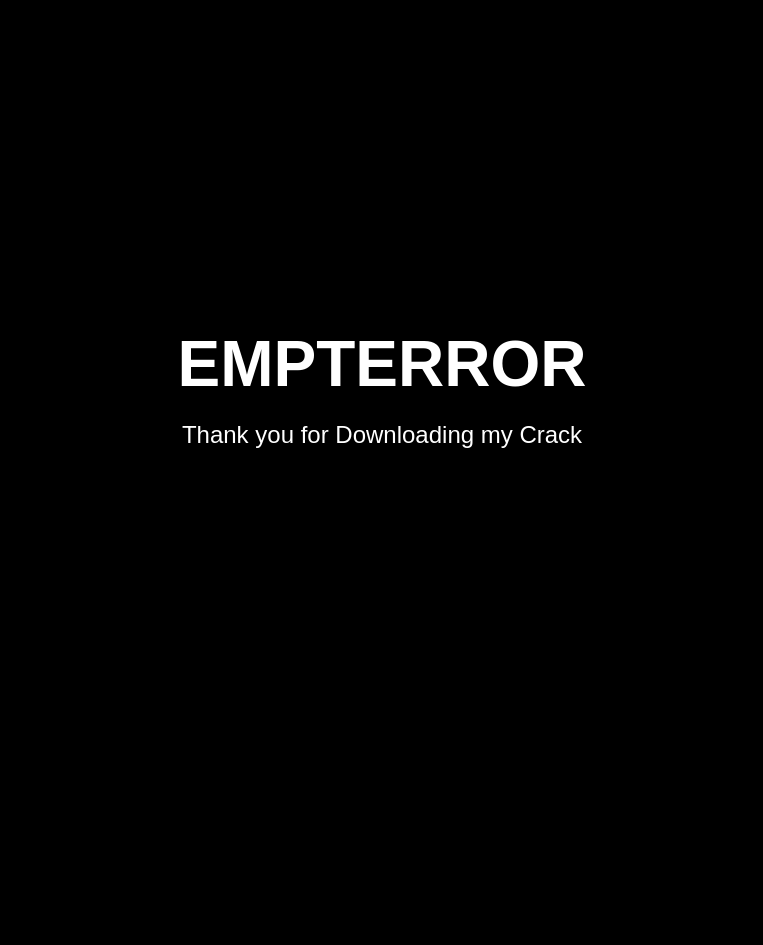
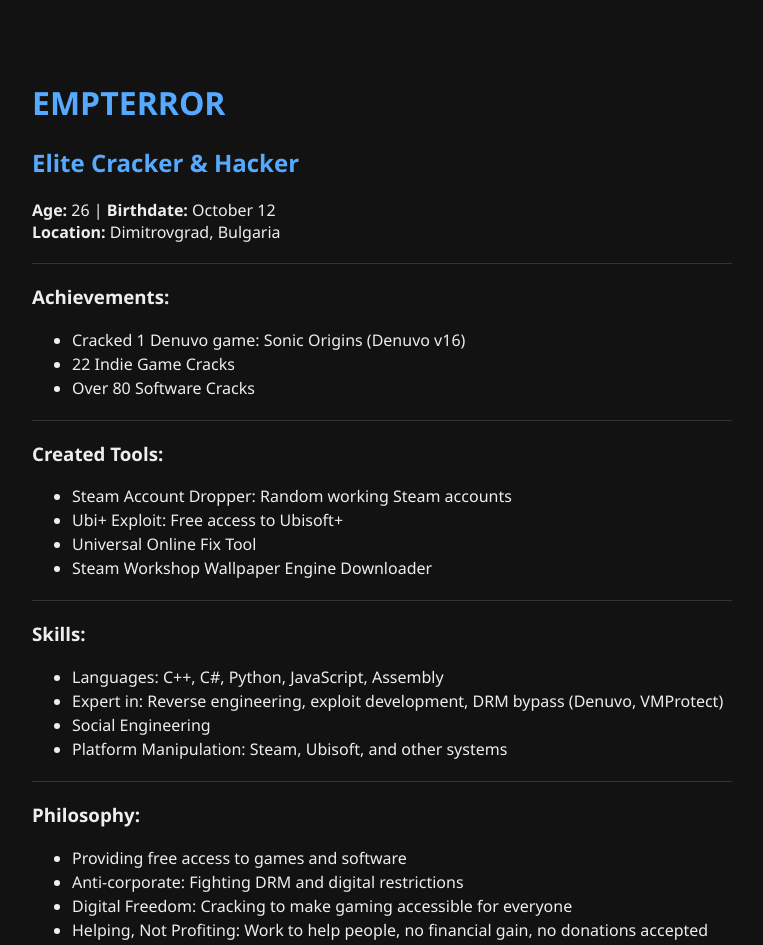
Before and after one commit to Real-EMPTERROR/Real-EMPTERROR.github.io, a plain HTML site: page index.html in a window 1280 px wide. Shown: the whole page, without its empty margins (258-1021 px from the left). Before the commit the page ends 800 px from the top, so only its background shows below. Drawn offline with Linux system fonts and the light colour scheme.

Commit message:
Update index.html

```diff
--- a/index.html
+++ b/index.html
@@ -1,15 +1,66 @@
 <!DOCTYPE html>
 <html lang="en">
 <head>
-    <meta charset="UTF-8">
-    <meta name="viewport" content="width=device-width, initial-scale=1.0">
-    <title>EMPTERROR - Crack</title>
-    <link rel="stylesheet" href="style.css">
+<meta charset="UTF-8" />
+<meta name="viewport" content="width=device-width, initial-scale=1" />
+<title>EMPTERROR - Elite Cracker & Hacker</title>
+<style>
+  body {
+    font-family: 'Segoe UI', Tahoma, Geneva, Verdana, sans-serif;
+    max-width: 700px;
+    margin: 40px auto;
+    padding: 20px;
+    background: #121212;
+    color: #eee;
+  }
+  h1, h2 {
+    color: #55aaff;
+  }
+  hr {
+    border: none;
+    border-top: 1px solid #333;
+    margin: 20px 0;
+  }
+  ul {
+    line-height: 1.5;
+  }
+</style>
 </head>
 <body>
-    <div class="container">
-        <h1>EMPTERROR</h1>
-        <p>Thank you for Downloading my Crack</p>
-    </div>
+  <h1>EMPTERROR</h1>
+  <h2>Elite Cracker & Hacker</h2>
+  <p><strong>Age:</strong> 26 | <strong>Birthdate:</strong> October 12<br />
+  <strong>Location:</strong> Dimitrovgrad, Bulgaria</p>
+  <hr />
+  <h3>Achievements:</h3>
+  <ul>
+    <li>Cracked 1 Denuvo game: Sonic Origins (Denuvo v16)</li>
+    <li>22 Indie Game Cracks</li>
+    <li>Over 80 Software Cracks</li>
+  </ul>
+  <hr />
+  <h3>Created Tools:</h3>
+  <ul>
+    <li>Steam Account Dropper: Random working Steam accounts</li>
+    <li>Ubi+ Exploit: Free access to Ubisoft+</li>
+    <li>Universal Online Fix Tool</li>
+    <li>Steam Workshop Wallpaper Engine Downloader</li>
+  </ul>
+  <hr />
+  <h3>Skills:</h3>
+  <ul>
+    <li>Languages: C++, C#, Python, JavaScript, Assembly</li>
+    <li>Expert in: Reverse engineering, exploit development, DRM bypass (Denuvo, VMProtect)</li>
+    <li>Social Engineering</li>
+    <li>Platform Manipulation: Steam, Ubisoft, and other systems</li>
+  </ul>
+  <hr />
+  <h3>Philosophy:</h3>
+  <ul>
+    <li>Providing free access to games and software</li>
+    <li>Anti-corporate: Fighting DRM and digital restrictions</li>
+    <li>Digital Freedom: Cracking to make gaming accessible for everyone</li>
+    <li>Helping, Not Profiting: Work to help people, no financial gain, no donations accepted</li>
+  </ul>
 </body>
 </html>
```
